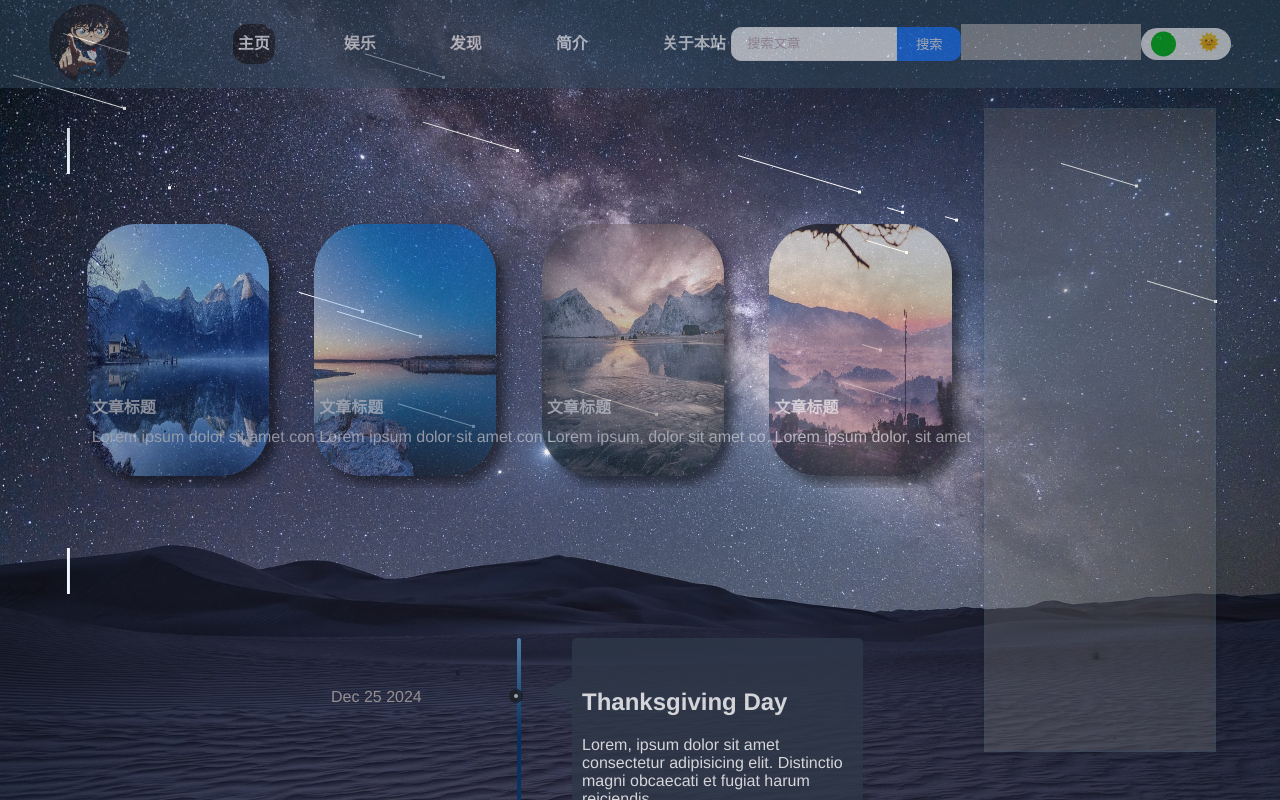
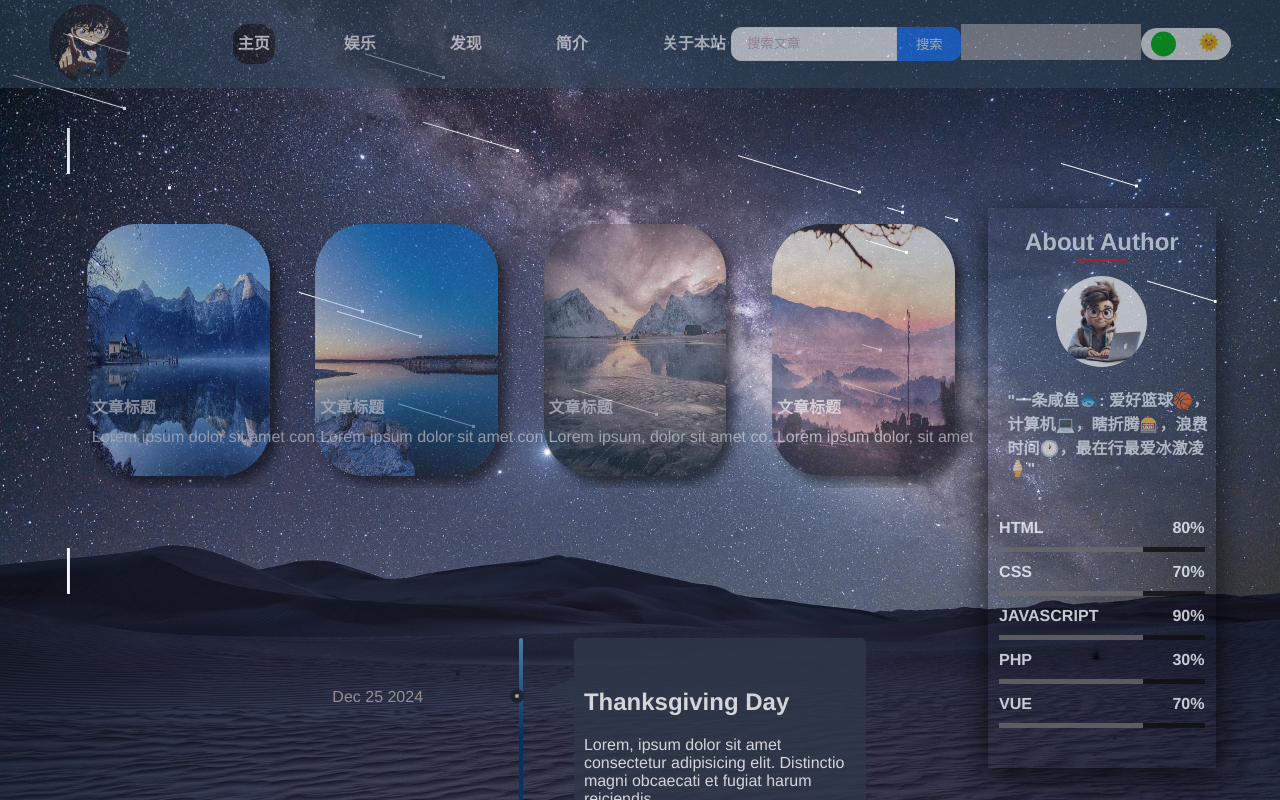
Before and after one commit to kurong99/personal-blog, a Vue app in the folder personal-blog/: page / in a window 1280 px wide. Shown: the top 800 px of the page. Built offline with nearby package versions, Linux system fonts and the light colour scheme; grey boxes are pictures that could not be loaded.

Commit message:
<finish> complate sidebar style

```diff
--- a/personal-blog/src/components/SideComponent.vue
+++ b/personal-blog/src/components/SideComponent.vue
@@ -1,13 +1,48 @@
 <template>
   <aside>
-        <div class="calendar">
-
+        <div class="about">
+            <div class="content">
+                <h2>About Author</h2>
+                <img src="../assets/imgs/avatar.jpg" alt="">
+                <span>"一条咸鱼🐟: 爱好篮球🏀，计算机💻，瞎折腾🎰，浪费时间🕐，最在行最爱冰激凌🍦"</span>
+            </div>
         </div>
-        <div class="concat">
-
-        </div>
-        <div class="category">
-
+        <div class="skill">
+            <div class="skill-item">
+                <div class="skill-text">
+                    <h6>HTML</h6>
+                    <h6>80%</h6>
+                </div>
+                <div class="skill-progress"></div>
+            </div>
+            <div class="skill-item">
+                <div class="skill-text">
+                    <h6>CSS</h6>
+                    <h6>70%</h6>
+                </div>
+                <div class="skill-progress"></div>
+            </div>
+            <div class="skill-item">
+                <div class="skill-text">
+                    <h6>JAVASCRIPT</h6>
+                    <h6>90%</h6>
+                </div>
+                <div class="skill-progress"></div>
+            </div>
+            <div class="skill-item">
+                <div class="skill-text">
+                    <h6>PHP</h6>
+                    <h6>30%</h6>
+                </div>
+                <div class="skill-progress"></div>
+            </div>
+            <div class="skill-item">
+                <div class="skill-text">
+                    <h6>VUE</h6>
+                    <h6>70%</h6>
+                </div>
+                <div class="skill-progress"></div>
+            </div>
         </div>
     </aside>
 </template>
@@ -20,13 +55,84 @@ export default {
 
 <style>
     aside {
-        height: 80vh;
-        border: 2px solid #758a99;
-        background-color: #808080;
-        box-shadow: 0 4px 6px rgba(0, 0, 0, 0.18), 0 6px 8px rgba(0, 0, 0, 0.24);
-        opacity: 0.3;
-    }
-    aside {
+        margin-top: 100px;
+        height: 70vh;
+        color: aliceblue;
+        box-shadow: 0 8px 30px rgba(0,0,0,0.5), 0 10px 30px rgba(0,0,0,0.5);
+        opacity: 0.8;
         flex: 0.5;
     }
+    .about {
+        width: 100%;
+        height: 50%;
+        opacity: 0.8;
+    }
+    .skill {
+        width: 100%;
+    }
+    .content {
+        width: 100%;
+        display: flex;
+        flex-direction: column;
+    }
+    .content h2 {
+        position: relative;
+    }
+    .content h2::before {
+        content: "";
+        width: 50px;
+        height: 2px;
+        position: absolute;
+        left: 50%;
+        margin-left: -25px;
+        bottom: -5px;
+        background-color: rgb(235, 13, 13);
+    }
+    .content img {
+        width: 40%;
+        height: 40%;
+        margin: 0px auto;
+        border-radius: 100px;
+    }
+    .content span {
+        margin-top: 20px;
+        margin-left: 20px;
+        text-align: left;
+        font-weight: bold;
+    }
+    .skill {
+        display: flex;
+        flex-direction: column;
+        align-items: center;
+        margin-top: 20px;
+        /* border-top: 2px solid rgb(172, 172, 172); */
+    }
+    .skill-item {
+        width: 90%;
+    }
+    .skill-text {
+        width: 100%;
+        font-size: 1.5rem;
+        display: flex;
+        justify-content: space-between;
+    }
+    .skill-text h6 {
+        margin: 0;
+        padding: 10px 0px;
+    }
+    .skill-progress {
+        width: 100%;
+        height: 5px;
+        position: relative;
+        background-color: rgb(15, 15, 16);
+    }
+    .skill-progress::before {
+        content: "";
+        width: 70%;
+        height: 100%;
+        position: absolute;
+        top: 0;
+        left: 0;
+        background-color: rgba(123, 125, 126, 0.842);
+    }
 </style>
```
Also changed, not shown: personal-blog/src/assets/imgs/avatar.jpg (added).
